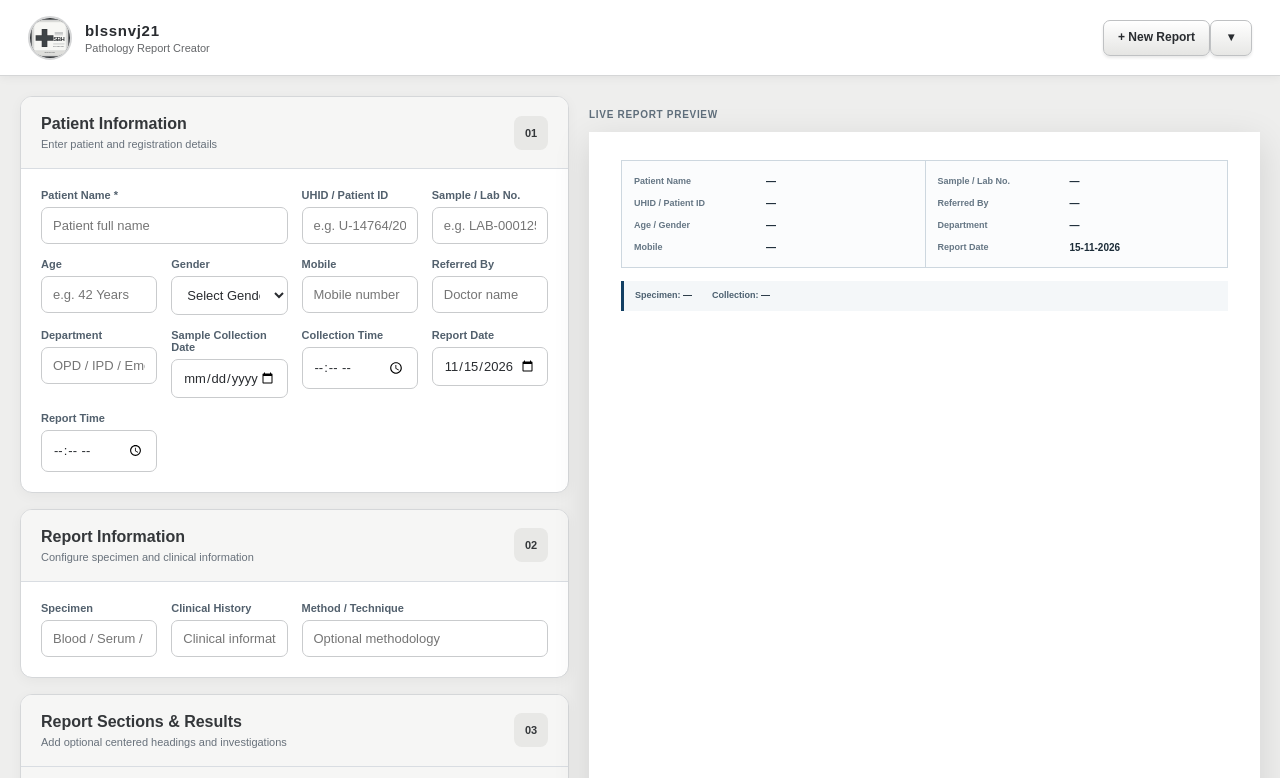
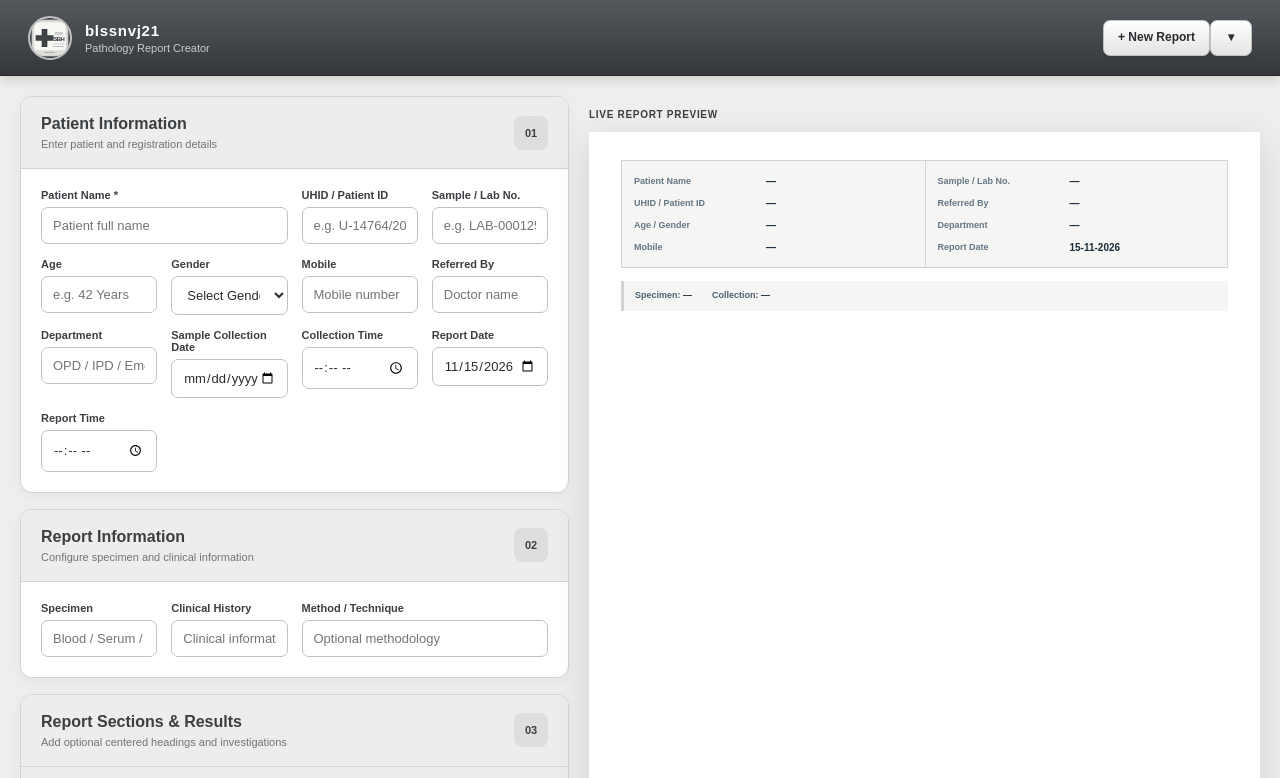
Before and after one commit to shreebalaji767/PATHOLOGY-REPORT-APP, a plain HTML site: page app.html in a window 1280 px wide. Shown: the top 778 px of the page. Drawn offline with Linux system fonts and the light colour scheme.

Commit message:
Apply complete retro grey and white styling across report app

```diff
--- a/static/css/pathology.css
+++ b/static/css/pathology.css
@@ -3998,3 +3998,106 @@ input:focus, select:focus, textarea:focus, .form-control:focus {
     border-radius: 6px !important;
   }
 }
+
+
+/* COMPLETE SITE-WIDE RETRO GREYSCALE SKIN */
+:root {
+  color-scheme: light;
+  --primary:#3c3f42; --primary-dark:#292c2f; --secondary:#777b7f;
+  --success:#55595d; --danger:#55595d;
+  --text:#292c30; --muted:#707479; --border:#d1d3d5;
+  --soft:#eeeeed; --white:#fff;
+  --shadow:0 3px 14px rgba(0,0,0,.055);
+}
+html,body { color:#292c30; background:#eeeeed; }
+.app-shell,.workspace { background:#eeeeed; }
+.topbar {
+  color:#f8f8f6;
+  background:linear-gradient(180deg,#55595d,#34373a);
+  border-bottom:1px solid #24272a;
+  box-shadow:0 3px 12px rgba(0,0,0,.15);
+}
+.topbar .brand-title,.topbar .brand-subtitle { color:#fff; }
+.brand-logo { border-color:#bfc1c3 !important; background:#f7f7f4; }
+.panel-card,.modal-content,.saved-reports-panel,.report-section-editor {
+  color:#292c30; background:#fff; border-color:#d1d3d5;
+  box-shadow:0 3px 13px rgba(0,0,0,.045);
+}
+.panel-heading,.section-toolbar,.section-editor-header,
+.section-heading-fields,.section-results-editor th,
+.saved-reports-toolbar,.modal-header,.modal-footer {
+  color:#34373a; background:#ededeb; border-color:#d1d3d5;
+}
+.panel-heading h2,.section-editor-header strong,.section-number,
+.section-editor-number,.form-group label,.preview-label { color:#3b3e42; }
+.section-number,.section-editor-number { background:#dedfdd; }
+input,select,textarea,.form-control {
+  color:#292c30; background:#fff; border-color:#bfc1c3;
+}
+input:focus,select:focus,textarea:focus,.form-control:focus {
+  border-color:#777b80; box-shadow:0 0 0 3px rgba(75,78,81,.13);
+}
+.btn,button.btn,.row-move-btn,.modal-close,.remove-section-btn,
+.remove-investigation-btn,.duplicate-section-btn,#reportActionsToggle {
+  color:#292c30 !important;
+  background:linear-gradient(#fff,#e3e3e1) !important;
+  border:1px solid #bfc1c3 !important;
+  border-radius:7px !important;
+  box-shadow:0 1px 0 #fff inset,0 2px 3px rgba(0,0,0,.09) !important;
+  text-shadow:none !important;
+}
+.btn-primary,.btn-success,.btn-secondary,.btn-light,.btn-danger-outline,
+.topbar .btn-primary,#previewBtn,#generateBtn,#closePreviewBtn2,
+#saveReportBtn,#printBtn,#printBtnBottom,#modalPrintBtn,#exportDataBtn,
+#saveDraftBtn,#clearSectionsBtn,#closeSavedReportsBtn,#closePreviewBtn,
+#resetBtn,#clearSavedReportsBtn,#savedReportsBtn,.duplicate-section-btn,
+#installAppBtn,#addSectionBtn,#loadSelectedTemplatesBtn,#importDataBtn,
+#newReportBtn {
+  color:#292c30 !important;
+  background:linear-gradient(#fff,#e3e3e1) !important;
+  border-color:#bfc1c3 !important;
+}
+.btn:hover,button.btn:hover,.row-move-btn:hover,.modal-close:hover,
+.remove-section-btn:hover,.remove-investigation-btn:hover,
+.duplicate-section-btn:hover,#reportActionsToggle:hover {
+  color:#111 !important; background:linear-gradient(#f1f1ef,#d8d9d7) !important;
+  border-color:#999da0 !important; transform:translateY(-1px);
+  box-shadow:0 3px 7px rgba(0,0,0,.12) !important;
+}
+.btn:active,button.btn:active,.row-move-btn:active,.modal-close:active {
+  background:#d7d8d6 !important; transform:translateY(0);
+}
+.btn:focus-visible,button:focus-visible {
+  outline:2px solid #55595d; outline-offset:2px;
+}
+#reportActionsMenu {
+  background:#fff !important; border:1px solid #c9cbcd !important;
+  box-shadow:0 8px 22px rgba(0,0,0,.13);
+}
+#reportActionsMenu button,#reportActionsMenu .split-menu-item {
+  color:#292c30 !important; background:#fff !important;
+  border-color:transparent !important; box-shadow:none !important;
+}
+#reportActionsMenu button:hover,#reportActionsMenu .split-menu-item:hover {
+  color:#111 !important; background:#ededeb !important;
+}
+.report-section-editor,.section-heading-fields,.patient-details-box,
+.specimen-box,.method-box,.remarks-box,.saved-report-item,
+.saved-report-card,.storage-status,.status-pill {
+  color:#303336; background:#f5f5f3; border-color:#d1d3d5;
+}
+.report-table th { color:#303336; background:#e5e5e3; border-color:#bfc1c3; }
+.report-table td,.section-results-editor td { color:#292c30; border-color:#d5d6d7; }
+.report-table tr:nth-child(even) td { background:#f7f7f5; }
+.flag-normal,.flag-high,.flag-low,.flag-abnormal,.preview-status {
+  color:#3d4144 !important;
+}
+a { color:#3d4144; }
+a:hover { color:#111; }
+hr, .divider { border-color:#d1d3d5; }
+@media (max-width:600px) {
+  .btn,button.btn,.row-move-btn,.modal-close { min-height:36px; padding:7px 10px; }
+}
+@media (prefers-reduced-motion:reduce) {
+  *,*::before,*::after { scroll-behavior:auto !important; transition:none !important; }
+}
```
